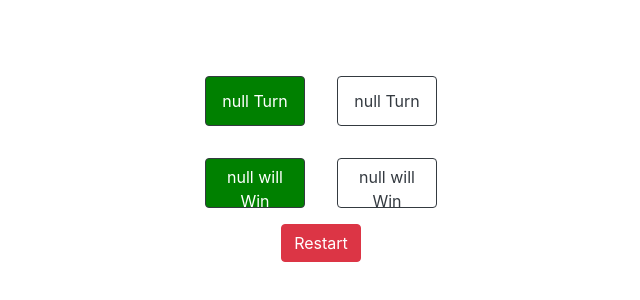
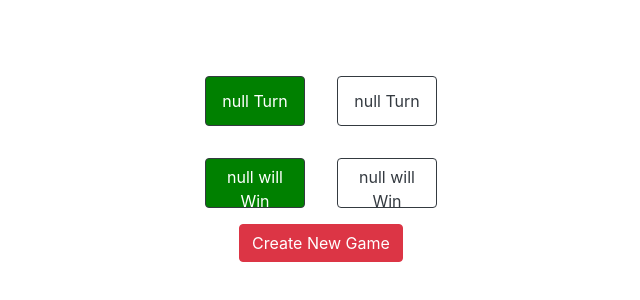
Before and after one commit to yadav-sachin/kickOut-game-dual-player, a plain HTML site: page html/game.html in a window 1280 px wide. Shown: the part 500-800 px from the top of the page, without its empty margins (319-959 px from the left). Drawn offline with nearby package versions, Linux system fonts and the light colour scheme.

Commit message:
complete restart button

```diff
--- a/html/game.html
+++ b/html/game.html
@@ -41,7 +41,7 @@
             <button class="player_2_win btn m-3 btn btn-outline-dark">Player 2 will Win</button>
         </div>
         <div class="row d-flex justify-content-center" id="win_message">
-            <button id = "restartBtn" class="btn btn-danger">Restart</button>
+            <button id = "restartBtn" class="btn btn-danger">Create New Game</button>
         </div>
     </div>
 </body>
```
